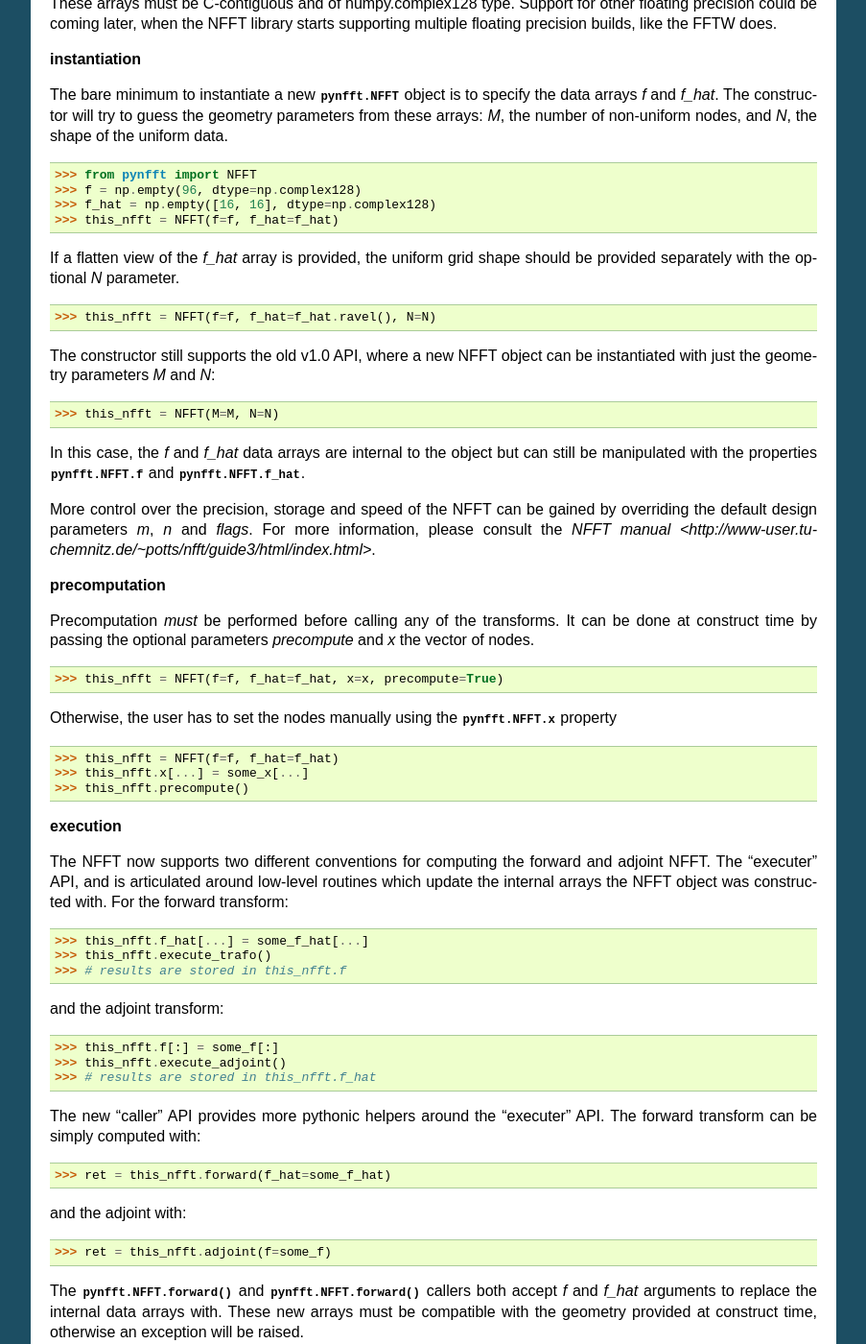
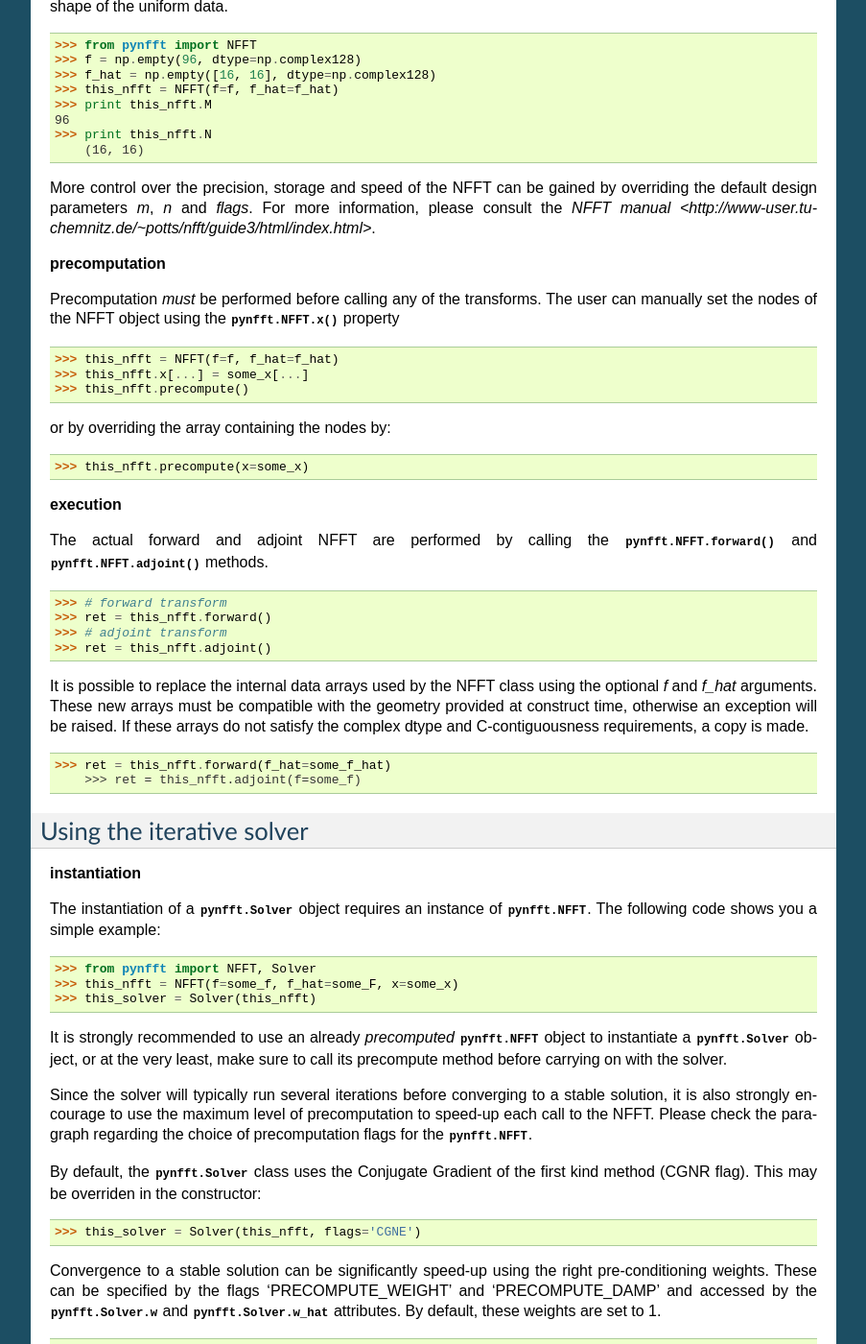
Before and after one commit to pyNFFT/pyNFFT, a Sphinx documentation site: the page built from doc/tutorial.rst, in a window 1280 px wide and 1400 px high, scrolled down 1153 px. Shown: the whole window at 96% size, without its empty margins (198-1101 px from the left). Built offline with Sphinx 7.4.7, drawn with Linux system fonts in a browser that asks for light colours; some of the changed text lies outside the part shown.

Commit message:
doc update

```diff
--- a/doc/tutorial.rst
+++ b/doc/tutorial.rst
@@ -3,47 +3,39 @@
 
 In this tutorial, we assume that you are already familiar with the
 `non-uniform discrete Fourier transform
-<http://en.wikipedia.org/wiki/Non-uniform_discrete_Fourier_transform>` and the
-`NFFT library <http://www-user.tu-chemnitz.de/~potts/nfft/>` used for fast
-computation of NDFTs.
+<http://en.wikipedia.org/wiki/Non-uniform_discrete_Fourier_transform>`
+and the `NFFT library <http://www-user.tu-chemnitz.de/~potts/nfft/>`
+used for fast computation of NDFTs.
 
-Like the `FFTW library <http://www.fftw.org/>`, the NFFT library relies on a
-specific data structure, called a plan, which stores all the data required for
-efficient computation and re-use of the NDFT. Each plan is tailored for a
-specific transform, depending on the geometry, level of precomputation and
-design parameters. The `NFFT manual
-<http://www-user.tu-chemnitz.de/~potts/nfft/guide3/html/index.html>` contains
-exhaustive explanation on the NFFT implementation.
+Like the `FFTW library <http://www.fftw.org/>`, the NFFT library relies
+on a specific data structure, called a plan, which stores all the data
+required for efficient computation and re-use of the NDFT. Each plan is
+tailored for a specific transform, depending on the geometry, level of
+precomputation and design parameters. The `NFFT manual
+<http://www-user.tu-chemnitz.de/~potts/nfft/guide3/html/index.html>`
+contains comprehensive explanation on the NFFT implementation.
 
-The pyNFFT package provides a set of Pythonic wrappers around the main data
-structures of the NFFT library. Use of Python wrappers allows to simplify the
-manipulation of the library, whilst benefiting from the significant speedup
-provided by its C-implementation. Although the NFFT library supports many more
-applications, only the NFFT and iterative solver components have been wrapped
-so far.
+The pyNFFT package provides a set of Pythonic wrappers around the main
+data structures of the NFFT library. Use of Python wrappers allows to
+simplify the manipulation of the library, whilst benefiting from the
+significant speedup provided by its C-implementation. Although the NFFT
+library supports many more applications, only the NFFT and iterative
+solver components have been wrapped so far.
 
 This tutorial is split into three main sections. In the first one, the
 general :ref:`workflow <workflow>` for using the core of the
-:class:`pynfft.NFFT` class will be explained. Then, the :class:`pynfft.NFFT`
-class API will be detailed and illustrated with examples for the univariate
-and multivariate cases. Finally, the :class:`pynfft.Solver` iterative solver
-class will be briefly presented.
-
-Important
----------
-
-Starting from pynfft v1.1, the NFFT API has been changed significantly to be
-more pythonic and loosen up the workflow. Compatibility with the old v1.0 API
-could not be ensured but the updated tutorial should give you enough
-indications to update your code.
+:class:`pynfft.NFFT` class will be explained. Then, the
+:class:`pynfft.NFFT` class API will be detailed and illustrated with
+examples for the univariate and multivariate cases. Finally, the
+:class:`pynfft.Solver` iterative solver class will be briefly presented.
 
 .. _workflow:
 
 Workflow
 --------
 
-For users already familiar with the NFFT C-library, the workflow is basically
-the same. It consists in the following three steps:
+For users already familiar with the NFFT C-library, the workflow is
+basically the same. It consists in the following three steps:
 
     #. instantiation
 
@@ -51,112 +43,91 @@
 
     #. execution
 
-In step 1, information such as the geometry of the transform or the desired
-level of precomputation is provided to the constructor, which takes care of
-allocating the internal arrays of the plan.
+In step 1, information such as the geometry of the transform or the
+desired level of precomputation is provided to the constructor, which
+takes care of allocating the internal arrays of the plan.
 
-Precomputation (step 2) can be started once the location of the non-uniform
-nodes have been set to the plan. Depending on the size of the transform and
-level of precomputation, this step may take some time.
+Precomputation (step 2) can be started once the location of the
+non-uniform nodes have been set to the plan. Depending on the size of
+the transform and level of precomputation, this step may take some time.
 
-Finally (step 3), the forward or adjoint NFFT is computed by first setting
-the input data in either `f_hat` (forward) or `f` (adjoint), calling the
-corresponding function, and reading the output in `f` (forward) or `f_hat`
-(adjoint).
+Finally (step 3), the forward or adjoint NFFT is computed by first
+setting the input data in either `f_hat` (forward) or `f` (adjoint),
+calling the corresponding function, and reading the output in `f`
+(forward) or `f_hat` (adjoint).
 
 .. _using_nfft
 
 Using the NFFT
 --------------
 
-The core of this library is provided through the :class:`pyfftw.NFFT class`.
-All nfft components provided by the NFFT library are fully encapsulated within
-this class.
+The core of this library is provided through the
+:class:`pyfftw.NFFT class`. All nfft components provided by the NFFT
+library are fully encapsulated within this class.
 
 In its simplest form, a pyfftw.NFFT object is created with a pair of
-complementary numpy arrays: the `f` and `f_hat` arrays, which can both act as
-input or output depending on the chosen transform, forward or adjoint.
+complementary numpy arrays: the `f` and `f_hat` arrays, which can both
+act as input or output depending on the chosen transform, forward or
+adjoint.
 
-These arrays must be C-contiguous and of numpy.complex128 type. Support for
-other floating precision could be coming later, when the NFFT library starts
-supporting multiple floating precision builds, like the FFTW does.
+These arrays must be C-contiguous and of numpy.complex128 type. Support
+for other floating precision could be coming later, when the NFFT
+library starts supporting multiple floating precision builds, like the
+FFTW does.
 
 **instantiation**
 
 The bare minimum to instantiate a new :class:`pynfft.NFFT` object is to
-specify the data arrays `f` and `f_hat`. The constructor will try to guess the
-geometry parameters from these arrays: `M`, the number of non-uniform nodes,
-and `N`, the shape of the uniform data.
+specify the data arrays `f` and `f_hat`. The constructor will try to
+guess the geometry parameters from these arrays: `M`, the number of
+non-uniform nodes, and `N`, the shape of the uniform data.
 
     >>> from pynfft import NFFT
     >>> f = np.empty(96, dtype=np.complex128)
     >>> f_hat = np.empty([16, 16], dtype=np.complex128)
     >>> this_nfft = NFFT(f=f, f_hat=f_hat)
+    >>> print this_nfft.M
+    96
+    >>> print this_nfft.N
+	(16, 16)
 
-If a flatten view of the `f_hat` array is provided, the uniform grid shape
-should be provided separately with the optional `N` parameter.
-
-    >>> this_nfft = NFFT(f=f, f_hat=f_hat.ravel(), N=N)
-
-The constructor still supports the old v1.0 API, where a new NFFT object can
-be instantiated with just the geometry parameters `M` and `N`:
-
-    >>> this_nfft = NFFT(M=M, N=N)
-
-In this case, the `f` and `f_hat` data arrays are internal to the object but
-can still be manipulated with the properties :attr:`pynfft.NFFT.f` and
-:attr:`pynfft.NFFT.f_hat`.
-
-More control over the precision, storage and speed of the NFFT can be gained
-by overriding the default design parameters `m`, `n` and `flags`. For more
-information, please consult the `NFFT manual
+More control over the precision, storage and speed of the NFFT can be
+gained by overriding the default design parameters `m`, `n` and
+`flags`. For more information, please consult the `NFFT manual
 <http://www-user.tu-chemnitz.de/~potts/nfft/guide3/html/index.html>`.
 
 **precomputation**
 
-Precomputation *must* be performed before calling any of the transforms. It
-can be done at construct time by passing the optional parameters `precompute`
-and `x` the vector of nodes.
-
-    >>> this_nfft = NFFT(f=f, f_hat=f_hat, x=x, precompute=True)
-
-Otherwise, the user has to set the nodes manually using the
-:attr:`pynfft.NFFT.x` property
+Precomputation *must* be performed before calling any of the
+transforms. The user can manually set the nodes of the NFFT object
+using the :meth:`pynfft.NFFT.x` property
 
     >>> this_nfft = NFFT(f=f, f_hat=f_hat)
     >>> this_nfft.x[...] = some_x[...]
     >>> this_nfft.precompute()
 
+or by overriding the array containing the nodes by:
+
+	>>> this_nfft.precompute(x=some_x)
+
 **execution**
 
-The NFFT now supports two different conventions for computing the forward and
-adjoint NFFT. The "executer" API, and is articulated around low-level routines
-which update the internal arrays the NFFT object was constructed with. For the
-forward transform:
+The actual forward and adjoint NFFT are performed by calling the
+:meth:`pynfft.NFFT.forward` and :meth:`pynfft.NFFT.adjoint` methods.
 
-    >>> this_nfft.f_hat[...] = some_f_hat[...]
-    >>> this_nfft.execute_trafo()
-    >>> # results are stored in this_nfft.f
+	>>> # forward transform
+	>>> ret = this_nfft.forward()
+	>>> # adjoint transform
+	>>> ret = this_nfft.adjoint()
 
-and the adjoint transform:
-
-    >>> this_nfft.f[:] = some_f[:]
-    >>> this_nfft.execute_adjoint()
-    >>> # results are stored in this_nfft.f_hat
-
-The new "caller" API provides more pythonic helpers around the "executer" API.
-The forward transform can be simply computed with:
+It is possible to replace the internal data arrays used by the NFFT
+class using the optional `f` and `f_hat` arguments. These new arrays
+must be compatible with the geometry provided at construct time,
+otherwise an exception will be raised. If these arrays do not satisfy
+the complex dtype and C-contiguousness requirements, a copy is made.
 
     >>> ret = this_nfft.forward(f_hat=some_f_hat)
-
-and the adjoint with:
-
-    >>> ret = this_nfft.adjoint(f=some_f)
-
-The :meth:`pynfft.NFFT.forward` and :meth:`pynfft.NFFT.forward` callers both
-accept `f` and `f_hat` arguments to replace the internal data arrays with.
-These new arrays must be compatible with the geometry provided at construct
-time, otherwise an exception will be raised.
+	>>> ret = this_nfft.adjoint(f=some_f)
 
 .. _using_solver
 
@@ -165,25 +136,28 @@
 
 **instantiation**
 
-The instantiation of a :class:`pynfft.Solver` object requires an instance of
-:class:`pynfft.NFFT`. The following code shows you a simple example:
+The instantiation of a :class:`pynfft.Solver` object requires an
+instance of :class:`pynfft.NFFT`. The following code shows you a
+simple example:
 
     >>> from pynfft import NFFT, Solver
     >>> this_nfft = NFFT(f=some_f, f_hat=some_F, x=some_x)
     >>> this_solver = Solver(this_nfft)
 
 It is strongly recommended to use an already *precomputed*
-:class:`pynfft.NFFT` object to instantiate a :class:`pynfft.Solver` object, or
-at the very least, make sure to call its precompute method before carrying on
-with the solver.
+:class:`pynfft.NFFT` object to instantiate a :class:`pynfft.Solver`
+object, or at the very least, make sure to call its precompute method
+before carrying on with the solver.
 
-Since the solver will typically run several iterations before converging to a
-stable solution, it is also strongly encourage to use the maximum level of
-precomputation to speed-up each call to the NFFT. Please check the paragraph
-regarding the choice of precomputation flags for the :class:`pynfft.NFFT`.
+Since the solver will typically run several iterations before
+converging to a stable solution, it is also strongly encourage to use
+the maximum level of precomputation to speed-up each call to the NFFT.
+Please check the paragraph regarding the choice of precomputation flags
+for the :class:`pynfft.NFFT`.
 
-By default, the :class:`pynfft.Solver` class uses the Conjugate Gradient of
-the first kind method (CGNR flag). This may be overriden in the constructor:
+By default, the :class:`pynfft.Solver` class uses the Conjugate
+Gradient of the first kind method (CGNR flag). This may be overriden in
+the constructor:
 
     >>> this_solver = Solver(this_nfft, flags='CGNE')
 
@@ -198,13 +172,13 @@
 
 **using the solver**
 
-Before iterating, the solver has to be intialized. As a reminder, make sure
-the :class:`pynfft.NFFT` object used to instantiate the solver has been
-*precomputed*. Otherwise, the solver will be in an undefined state and will
-not behave properly.
+Before iterating, the solver has to be intialized. As a reminder, make
+sure the :class:`pynfft.NFFT` object used to instantiate the solver has
+been *precomputed*. Otherwise, the solver will be in an undefined state
+and will not behave properly.
 
-Initialization of the solver is performed first setting the
-non-uniform samples :attr:`pynfft.Solver.y` and initial guess of the solution
+Initialization of the solver is performed first setting the non-uniform
+samples :attr:`pynfft.Solver.y` and initial guess of the solution
 :attr:`pynfft.Solver.f_hat_iter` and then calling the
 :meth:`pynfft.Solver.before_loop` method.
 
@@ -212,13 +186,13 @@
     >>> this_solver.f_hat_iter = some_f_hat_iter
     >>> this_solver.before_loop()
 
-By default, the initial guess of the solution is set to 0, which makes the
-first iteration of the solver essentially behave like a standard call to the
-adjoint NFFT.
+By default, the initial guess of the solution is set to 0, which makes
+the first iteration of the solver essentially behave like a standard
+call to the adjoint NFFT.
 
-After initialization of the solver, a single iteration can be
-performed by calling the :meth:`pynfft.Solver.loop_one_step` method. With each
-iteration the current solution is written in the
+After initialization of the solver, a single iteration can be performed
+by calling the :meth:`pynfft.Solver.loop_one_step` method. With each
+iteration, the current solution is written in the
 :attr:`pynfft.Solver.f_hat_iter` attribute.
 
     >>> this_solver.loop_one_step()
```
Also changed, not shown: other parts of doc/tutorial.rst (+5 -5 lines).
